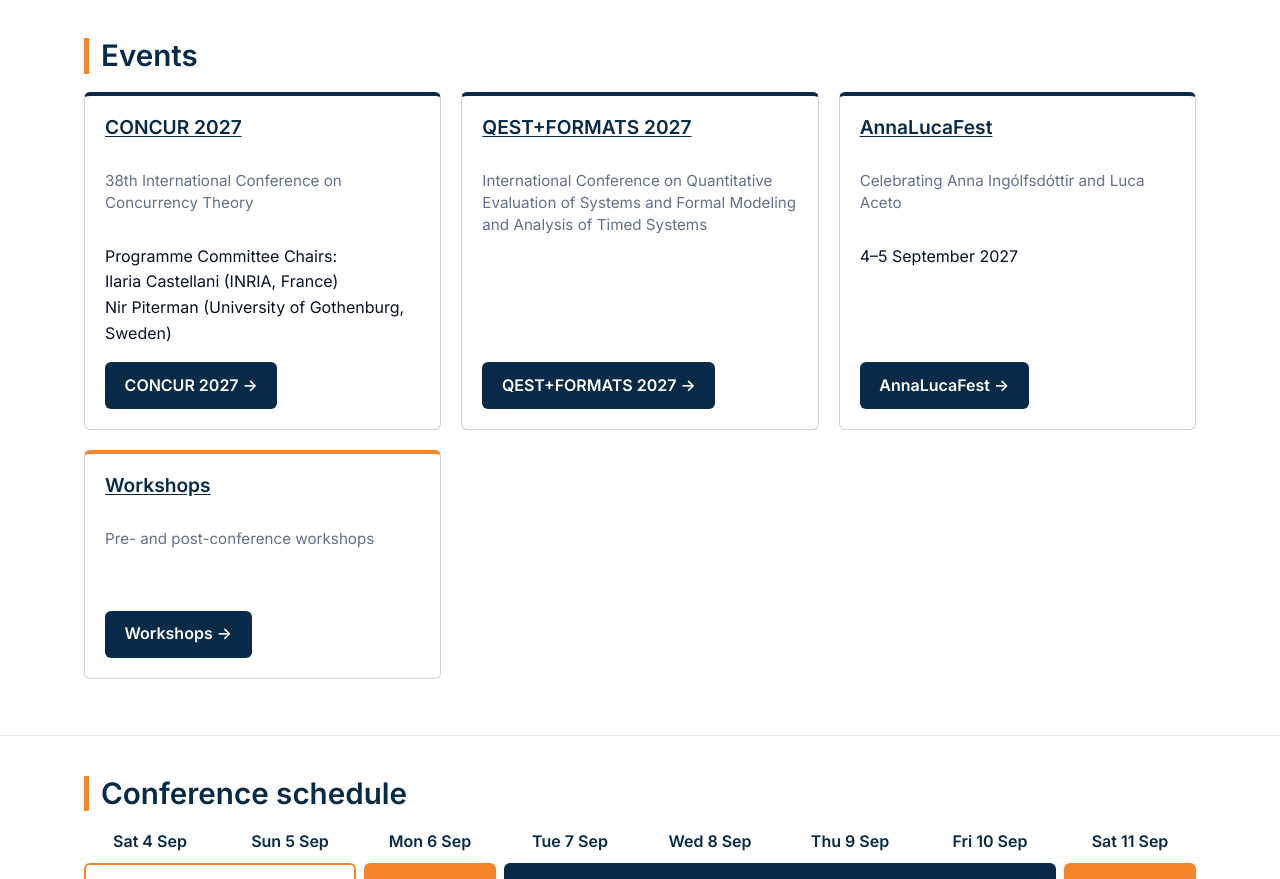
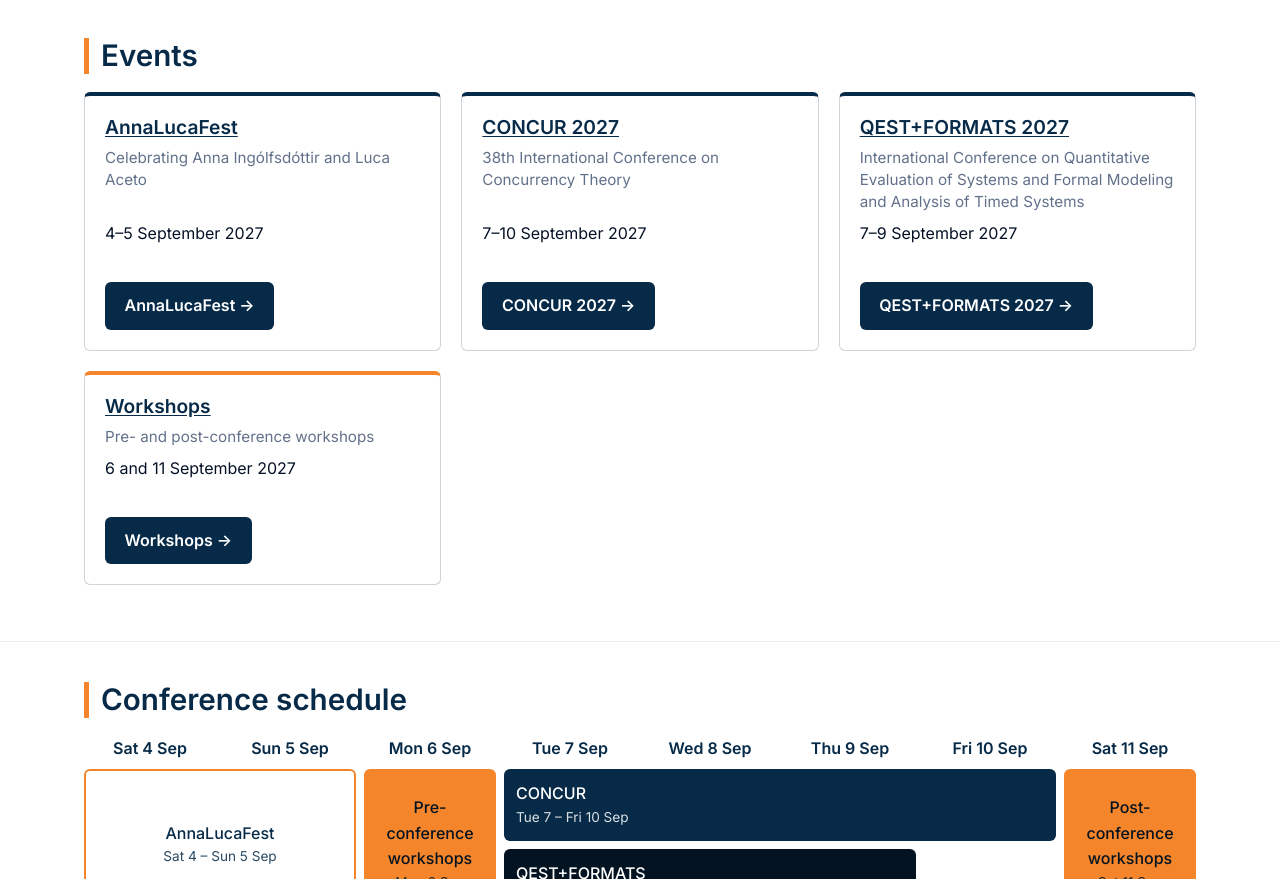
Before and after one commit to confest2027/confest2027.github.io, a plain HTML site: page docs/index.html in a window 1280 px wide. Shown: the part 698-1577 px from the top of the page. Drawn offline with Linux system fonts and the light colour scheme.

Commit message:
Events cards: date order, dates on every card, aligned with a subgrid
Co-Authored-By: Claude Opus 5.5 <noreply@anthropic.com>

```diff
--- a/docs/assets/css/style.css
+++ b/docs/assets/css/style.css
@@ -461,6 +461,32 @@ a:focus {
   padding-top: 0.5rem;
 }
 
+/* Events grid (homepage): each card spans five rows of the grid and adopts
+   them as a subgrid, so title, subtitle and dates sit on shared tracks and
+   line up across a row whatever their length. Rows: title, subtitle,
+   dates, optional extra (e.g. Workshop list), button (always last). */
+.card-grid--events {
+  grid-auto-rows: auto;
+}
+
+.card-grid--events .card {
+  display: grid;
+  grid-row: span 5;
+  grid-template-rows: subgrid;
+  row-gap: 0.5rem;
+  align-content: start;
+}
+
+.card-grid--events .card h3,
+.card-grid--events .card .card-sub {
+  min-block-size: 0;
+}
+
+.card-grid--events .card .card-cta {
+  grid-row: -2 / -1;
+  align-self: end;
+}
+
 /* Accent variant (e.g. Workshops card) */
 .card--accent {
   border-top-color: var(--accent);
--- a/docs/index.html
+++ b/docs/index.html
@@ -81,31 +81,33 @@
   <section class="section" aria-labelledby="conferences-title">
     <div class="container">
       <h2 id="conferences-title" class="section-title">Events</h2>
-      <ul class="card-grid">
+      <ul class="card-grid card-grid--events">
+        <!-- Cards in date order. Each card: title, subtitle, dates
+             (.card-dates, aligned across a row), optional extras, button. -->
+        <li class="card">
+          <h3><a href="annalucafest/index.html">AnnaLucaFest</a></h3>
+          <p class="card-sub">Celebrating Anna Ingólfsdóttir and Luca Aceto</p>
+          <p class="card-dates">4–5 September 2027</p>
+          <p class="card-cta"><a class="btn" href="annalucafest/index.html">AnnaLucaFest →</a></p>
+        </li>
         <li class="card">
           <h3><a href="concur/index.html">CONCUR 2027</a></h3>
           <p class="card-sub">38th International Conference on Concurrency Theory</p>
-          <p>Programme Committee Chairs:<br>
-          Ilaria Castellani (INRIA, France)<br>
-          Nir Piterman (University of Gothenburg, Sweden)</p>
+          <p class="card-dates">7–10 September 2027</p>
           <p class="card-cta"><a class="btn" href="concur/index.html">CONCUR 2027 →</a></p>
         </li>
         <li class="card">
           <h3><a href="qest-formats/index.html">QEST+FORMATS 2027</a></h3>
           <p class="card-sub">International Conference on Quantitative Evaluation of Systems and Formal Modeling and Analysis of Timed Systems</p>
+          <p class="card-dates">7–9 September 2027</p>
           <p class="card-cta"><a class="btn" href="qest-formats/index.html">QEST+FORMATS 2027 →</a></p>
         </li>
-        <li class="card">
-          <h3><a href="annalucafest/index.html">AnnaLucaFest</a></h3>
-          <p class="card-sub">Celebrating Anna Ingólfsdóttir and Luca Aceto</p>
-          <p>4–5 September 2027</p>
-          <p class="card-cta"><a class="btn" href="annalucafest/index.html">AnnaLucaFest →</a></p>
-        </li>
-        <!-- ADD-A-CONFERENCE: insert the new conference card here (copy a card above).
-             The grid auto-fits; no layout change needed. -->
+        <!-- ADD-A-CONFERENCE: insert the new conference card here, in date order
+             (copy a card above). The grid auto-fits; no layout change needed. -->
         <li class="card card--accent">
           <h3><a href="workshops/index.html">Workshops</a></h3>
           <p class="card-sub">Pre- and post-conference workshops</p>
+          <p class="card-dates">6 and 11 September 2027</p>
           <p class="card-cta"><a class="btn" href="workshops/index.html">Workshops →</a></p>
         </li>
       </ul>
```
